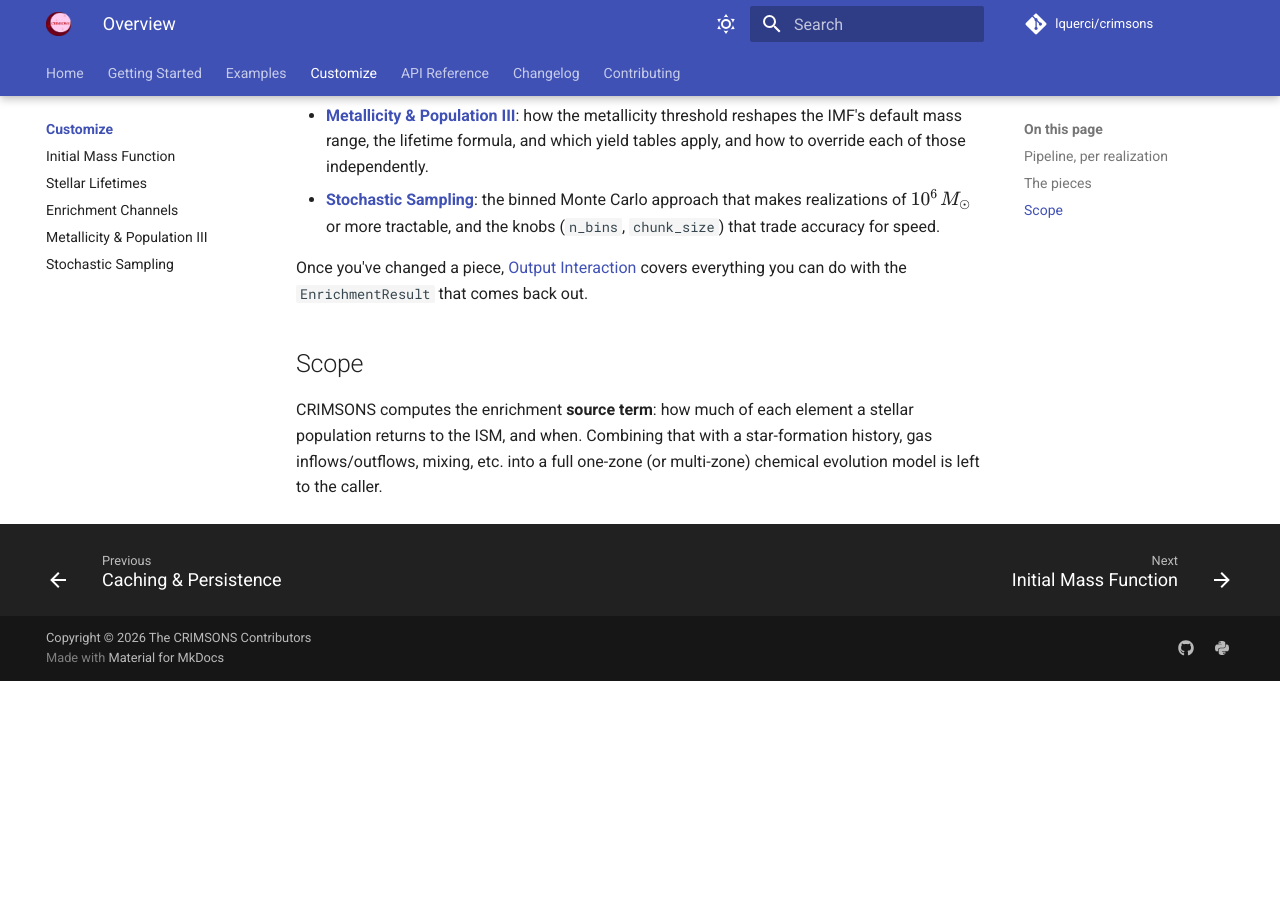
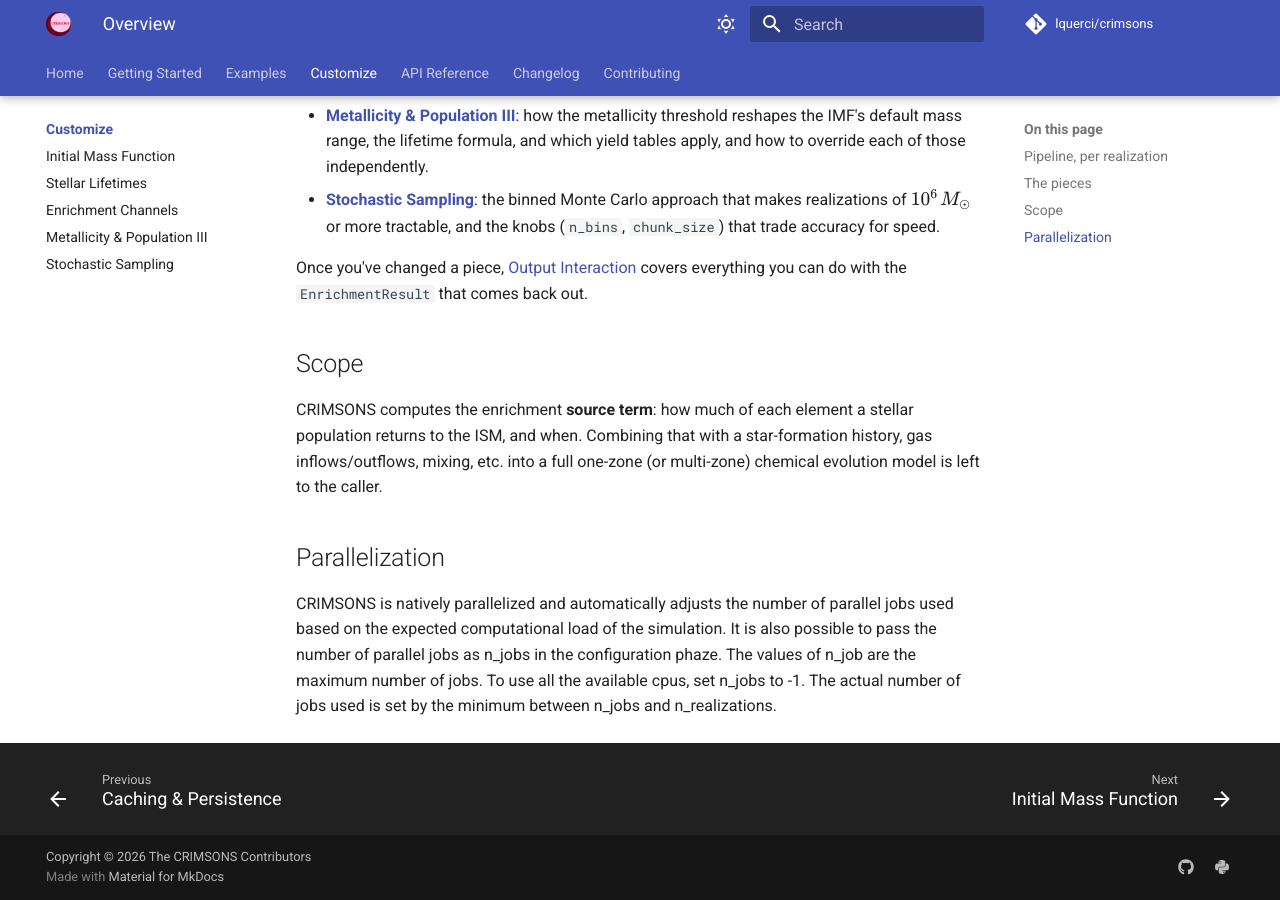
Before and after one commit to lquerci/crimsons, an MkDocs documentation site: the page built from docs/customize/index.md, in a window 1280 px wide and 900 px high, scrolled down 939 px. Built offline with MkDocs 1.6.1 and Material for MkDocs 9.7.7, drawn with Linux system fonts in a browser that asks for light colours; comment, search, counter and statistics services are not loaded; before the commit the page ends 1620 px from its top, so only the background shows below that.

Commit message:
fix: added parallelization

```diff
--- a/docs/customize/index.md
+++ b/docs/customize/index.md
@@ -58,3 +58,7 @@ CRIMSONS computes the enrichment **source term**: how much of each element
 a stellar population returns to the ISM, and when. Combining that with a
 star-formation history, gas inflows/outflows, mixing, etc. into a full
 one-zone (or multi-zone) chemical evolution model is left to the caller.
+
+## Parallelization
+
+CRIMSONS is natively parallelized and automatically adjusts the number of parallel jobs used based on the expected computational load of the simulation. It is also possible to pass the number of parallel jobs as n_jobs in the configuration phaze. The values of n_job are the maximum number of jobs. To use all the available cpus, set n_jobs to -1. The actual number of jobs used is set by the minimum between n_jobs and n_realizations.
```
